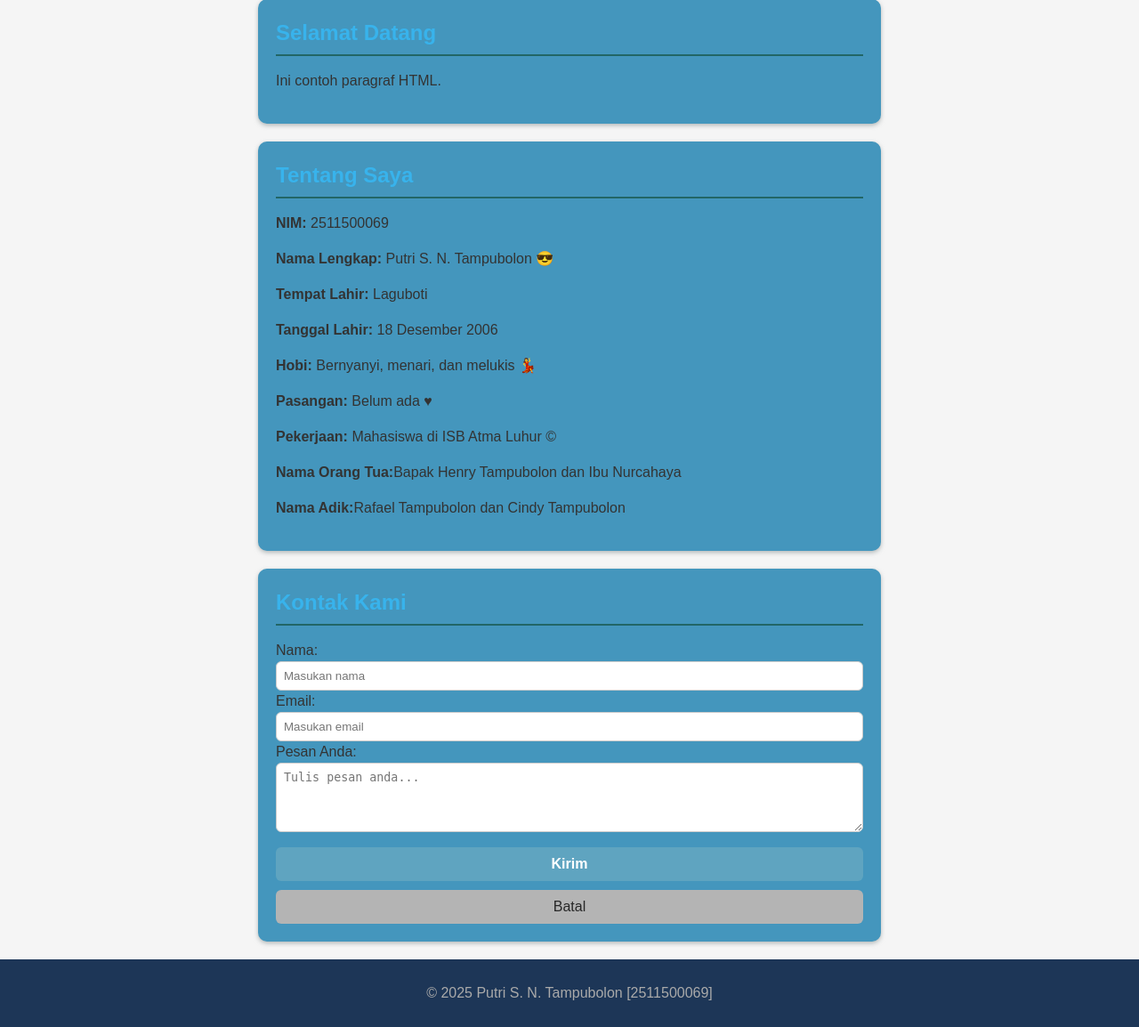
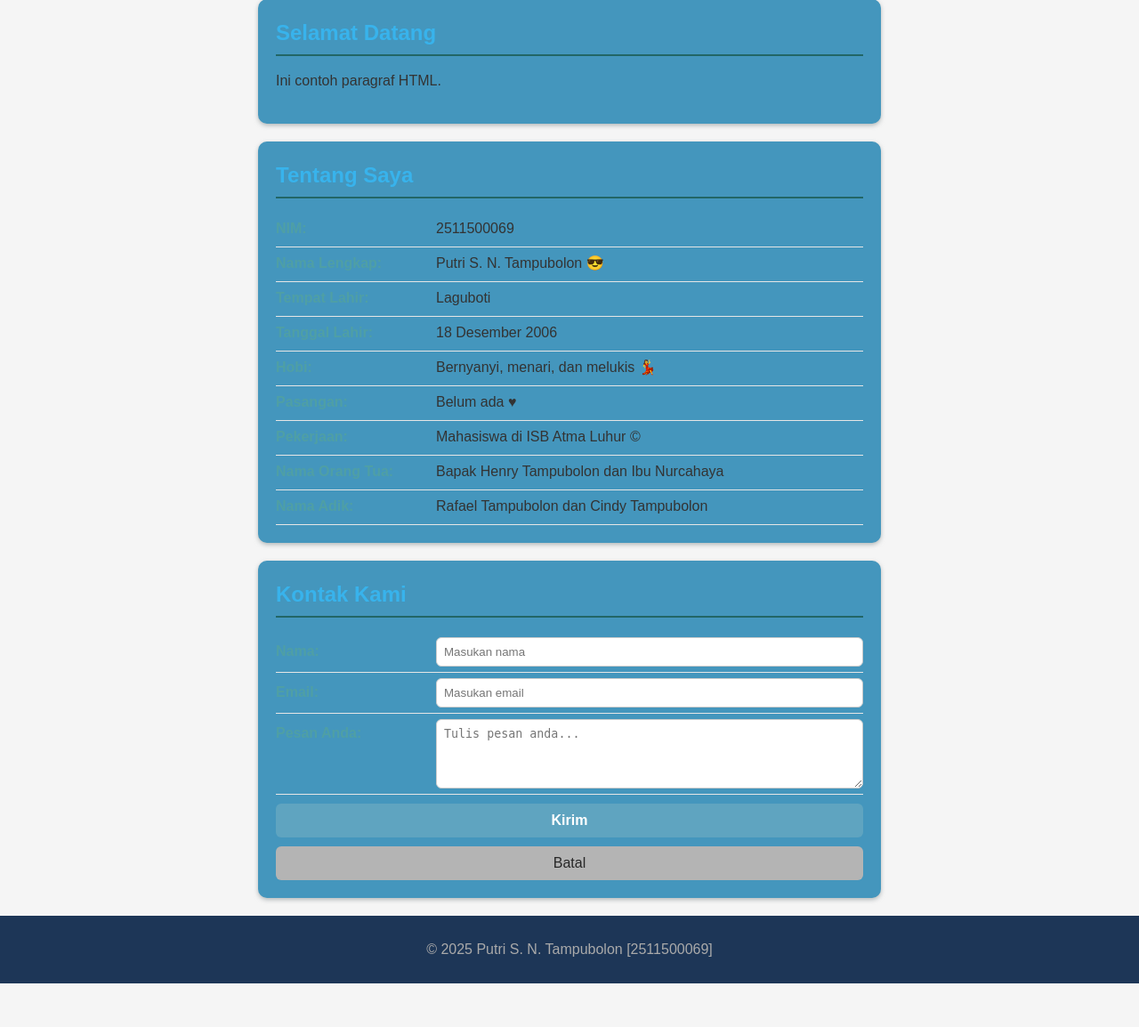
Before and after one commit to 2511500069-svg/2511500069-PWD-TI1B-2526O, a PHP site: page /pertemuan-05/index.html in a window 1280 px wide. Shown: the part 119-1273 px from the top of the page at 89% size. After the commit the page ends 1224 px from the top, so only its background shows below. Run offline with PHP 8.4, Linux system fonts and the light colour scheme.

Commit message:
perbaikan section about

```diff
--- a/pertemuan-05/style.css
+++ b/pertemuan-05/style.css
@@ -23,13 +23,13 @@
     list-style: none;
     padding: 0;
     margin: 10px 0 0;
-}
+  }
 
-header li a {
+   header li a {
     color: #fff;
     text-decoration: none;
     padding: 6px 12px;
-}
+  }
 
   #home,
   #about,
@@ -54,6 +54,24 @@ header li a {
 
   #home p {
     text-align: justify;
+  }
+  #about p,
+ #contact label {
+ display: flex;
+ justify-content: flex-start;
+ align-items: baseline;
+ margin: 0;
+ padding: 6px 0;
+ border-bottom: 1px solid #e6e6e6;
+ }
+ #about strong,
+  #contact label>span {
+    min-width: 180px;
+    color: #4f9fa5;
+    font-weight: 600;
+    text-align: right;
+    padding-right: 16px;
+    flex-shrink: 0;
   }
 
   @media (max-width: 600px) {
```
